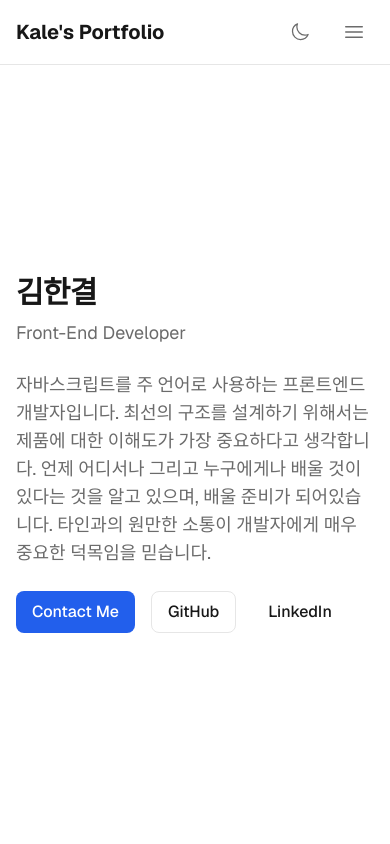
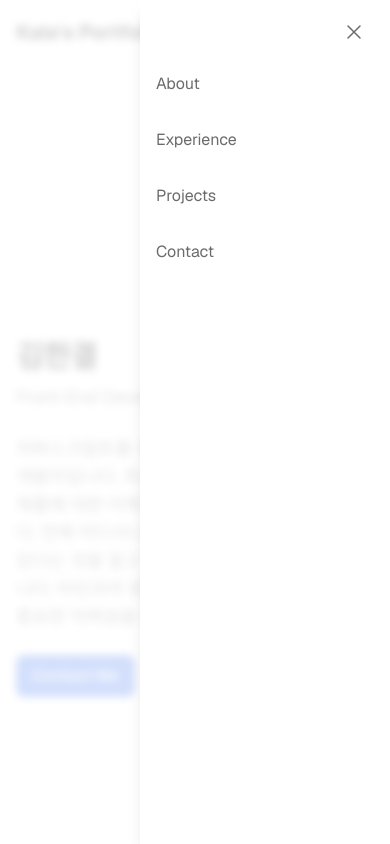
Before and after one commit to mrkyel/my-home, a Next.js app: page / in a window 390 px wide. Both pictures are taken after a click on the button 354 px from the left and 32 px from the top of the page. Shown: the top 844 px of the page. Built offline with nearby package versions, Linux system fonts and the light colour scheme.

Commit message:
feat: 모바일최적화 외
- 모바일에서도 아바타프로필 사진 작게 보이도록 수정
- OG 이미지 수정하여 링크 공유시 보이도록 수정
- 햄버거 메뉴 모바일 작동되도록 수정
- Resume 메뉴 삭제
- 아바타 테두리에 들어가던 파란색 제거

```diff
--- a/src/app/layout.tsx
+++ b/src/app/layout.tsx
@@ -42,7 +42,7 @@ export const metadata: Metadata = {
       "자바스크립트를 주 언어로 사용하는 프론트엔드 개발자 김한결입니다.",
     images: [
       {
-        url: "/images/og-image.png", // Open Graph 이미지 필요
+        url: "/images/profile/avatar_kale.jpeg",
         width: 1200,
         height: 630,
         alt: "Kale's Portfolio",
--- a/src/components/layout/Header.tsx
+++ b/src/components/layout/Header.tsx
@@ -1,6 +1,9 @@
+"use client";
+
+import { useState } from "react";
 import Link from "next/link";
-import { Button } from "../common/Button";
 import { ThemeToggle } from "../common/ThemeToggle";
+import { MobileMenu } from "./MobileMenu";
 
 const navigation = [
   { name: "About", href: "#about" },
@@ -10,6 +13,8 @@ const navigation = [
 ];
 
 export function Header() {
+  const [isMenuOpen, setIsMenuOpen] = useState(false);
+
   return (
     <header className="fixed top-0 left-0 right-0 z-50 border-b border-border bg-background/80 backdrop-blur-sm">
       <div className="container flex h-16 items-center justify-between">
@@ -34,18 +39,10 @@ export function Header() {
 
         <div className="flex items-center gap-4">
           <ThemeToggle />
-          <Button
-            as="a"
-            href="/resume.pdf"
-            variant="outline"
-            size="sm"
-            className="hidden sm:inline-flex"
-          >
-            Resume
-          </Button>
           <button
             type="button"
             className="rounded-md p-2 text-muted hover:bg-muted/10 hover:text-foreground sm:hidden"
+            onClick={() => setIsMenuOpen(true)}
             aria-label="Toggle menu"
           >
             <svg
@@ -65,6 +62,11 @@ export function Header() {
           </button>
         </div>
       </div>
+      <MobileMenu
+        isOpen={isMenuOpen}
+        onClose={() => setIsMenuOpen(false)}
+        navigation={navigation}
+      />
     </header>
   );
 }
--- /dev/null
+++ b/src/components/layout/MobileMenu.tsx
@@ -0,0 +1,76 @@
+"use client";
+
+import { useEffect, useState } from "react";
+import { createPortal } from "react-dom";
+
+interface MobileMenuProps {
+  isOpen: boolean;
+  onClose: () => void;
+  navigation: { name: string; href: string }[];
+}
+
+export function MobileMenu({ isOpen, onClose, navigation }: MobileMenuProps) {
+  const [mounted, setMounted] = useState(false);
+
+  useEffect(() => {
+    setMounted(true);
+    return () => setMounted(false);
+  }, []);
+
+  if (!mounted) return null;
+
+  return createPortal(
+    <div
+      className={`fixed inset-0 z-50 transform bg-background/80 backdrop-blur-sm transition-all duration-300 ${
+        isOpen ? "opacity-100" : "pointer-events-none opacity-0"
+      }`}
+      onClick={onClose}
+    >
+      <div
+        className={`fixed right-0 top-0 h-full w-[250px] transform bg-background shadow-lg transition-all duration-300 ${
+          isOpen ? "translate-x-0" : "translate-x-full"
+        }`}
+        onClick={(e) => e.stopPropagation()}
+      >
+        <div className="flex h-16 items-center justify-end px-4">
+          <button
+            type="button"
+            className="rounded-md p-2 text-muted hover:bg-muted/10 hover:text-foreground"
+            onClick={onClose}
+          >
+            <svg
+              xmlns="http://www.w3.org/2000/svg"
+              fill="none"
+              viewBox="0 0 24 24"
+              strokeWidth={1.5}
+              stroke="currentColor"
+              className="h-6 w-6"
+            >
+              <path
+                strokeLinecap="round"
+                strokeLinejoin="round"
+                d="M6 18L18 6M6 6l12 12"
+              />
+            </svg>
+          </button>
+        </div>
+        <nav className="px-4">
+          <ul className="space-y-4">
+            {navigation.map((item) => (
+              <li key={item.name}>
+                <a
+                  href={item.href}
+                  className="block py-2 text-muted transition-colors hover:text-foreground"
+                  onClick={onClose}
+                >
+                  {item.name}
+                </a>
+              </li>
+            ))}
+          </ul>
+        </nav>
+      </div>
+    </div>,
+    document.body
+  );
+}
--- a/src/components/sections/Hero.tsx
+++ b/src/components/sections/Hero.tsx
@@ -6,7 +6,7 @@ import { Section } from "../common/Section";
 export function Hero() {
   return (
     <Section className="flex min-h-[calc(100vh-4rem)] items-center">
-      <div className="grid gap-8 sm:grid-cols-2">
+      <div className="flex flex-col-reverse gap-8 sm:grid-cols-2 sm:grid">
         <div className="flex flex-col justify-center gap-6">
           <div>
             <h1 className="heading">{profile.name}</h1>
@@ -37,13 +37,13 @@ export function Hero() {
             </Button>
           </div>
         </div>
-        <div className="hidden items-center justify-center sm:flex">
-          <div className="relative h-64 w-64 overflow-hidden rounded-full border-2 border-primary bg-muted/5">
+        <div className="flex items-center justify-center sm:justify-center">
+          <div className="relative h-24 w-24 overflow-hidden rounded-full bg-muted/5 sm:h-64 sm:w-64">
             <Image
               src="/images/profile/avatar_kale.jpeg"
               alt={profile.name}
               fill
-              sizes="256px"
+              sizes="(min-width: 640px) 256px, 96px"
               className="object-cover"
               priority
             />
```
